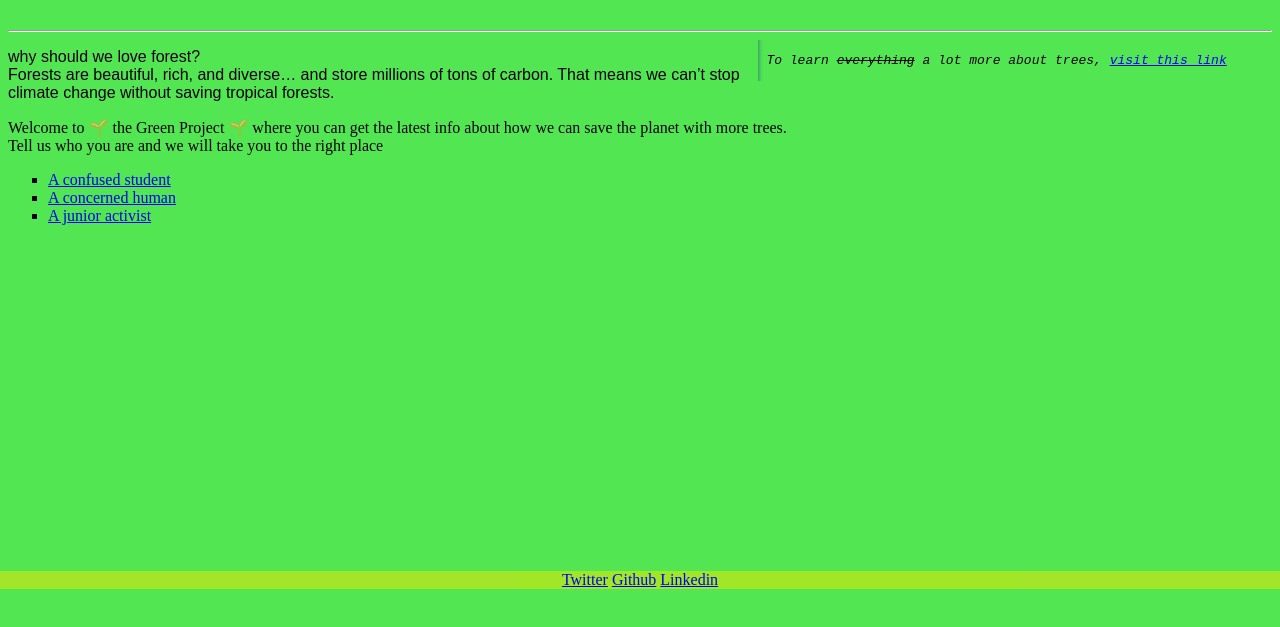
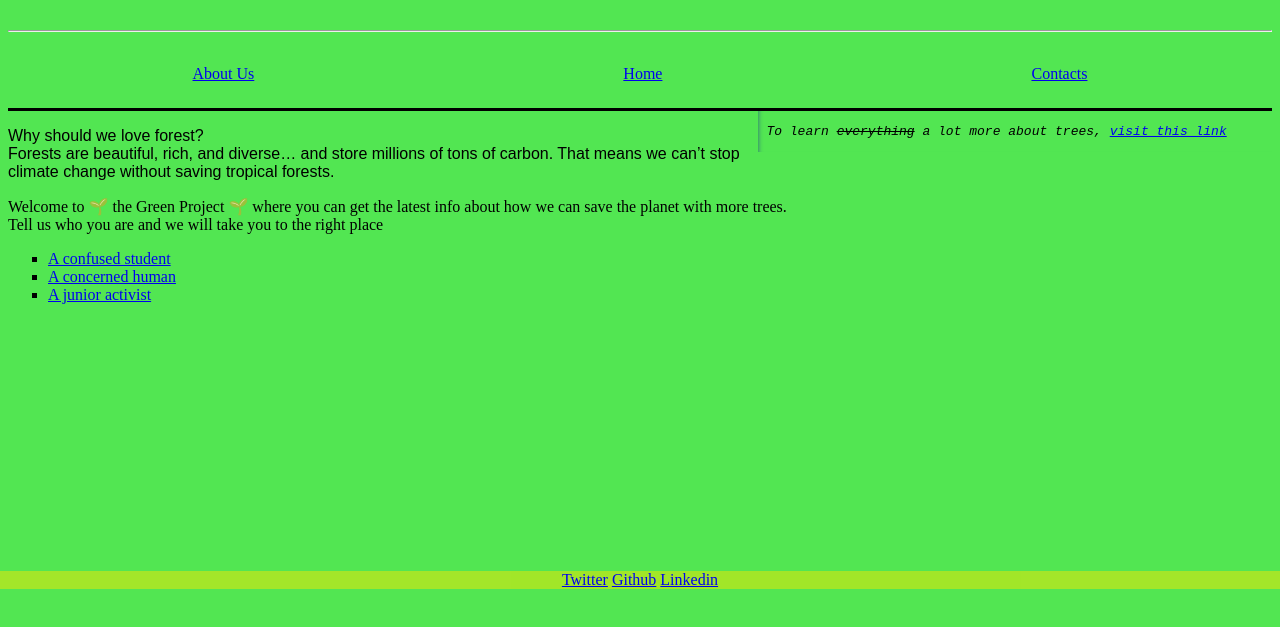
Before and after one commit to lab-brussels-1/group5, a website: page index.html in a window 1280 px wide. Shown: the part 131-758 px from the top of the page. Drawn offline with Linux system fonts and the light colour scheme.

Commit message:
cretae navigation for our page

```diff
--- a/index.html
+++ b/index.html
@@ -11,8 +11,8 @@
 
     <link href="./styles/something.css" rel="stylesheet" />
   </head>
-
   <body>
+    <!-- Title -->
     <header class="centered-items">
       <img
         class="bouncy-img"
@@ -27,6 +27,15 @@
       />
     </header>
     <hr />
+    <!-- navigation -->
+    <nav class="bottom-divider">
+      <div class="spaced-items">
+        <a href="#summary-info">About Us</a>
+        <a href="#main-info">Home</a>
+        <a href="#extra-info">Contacts</a>
+      </div>
+    </nav>
+
     <!-- aside part -->
     <aside id="extra-info" class="aside-info">
       <p class="aside-text">
@@ -41,7 +50,7 @@
 
     <section id="summary-info">
       <p class="fascinating-words">
-        why should we love forest?
+        Why should we love forest?
         <br />
         Forests are beautiful, rich, and diverse… and store millions of tons of
         carbon. That means we can’t stop climate change without saving tropical
--- a/styles/something.css
+++ b/styles/something.css
@@ -19,7 +19,18 @@ body {
 .bouncy-img:hover {
   animation: bounce 1s;
 }
+.bottom-divider {
+  border-style: none none solid none;
+}
 
+.spaced-items {
+  display: flex;
+  flex-direction: row;
+  align-content: center;
+  justify-content: space-around;
+  padding-top: 2%;
+  padding-bottom: 2%;
+}
 /* aside styling */
 
 .aside-info {
```
